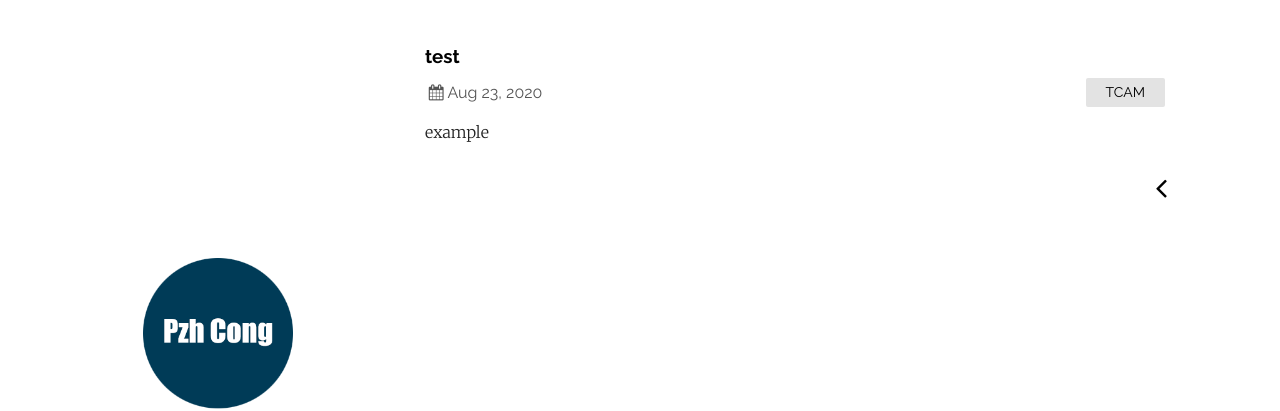
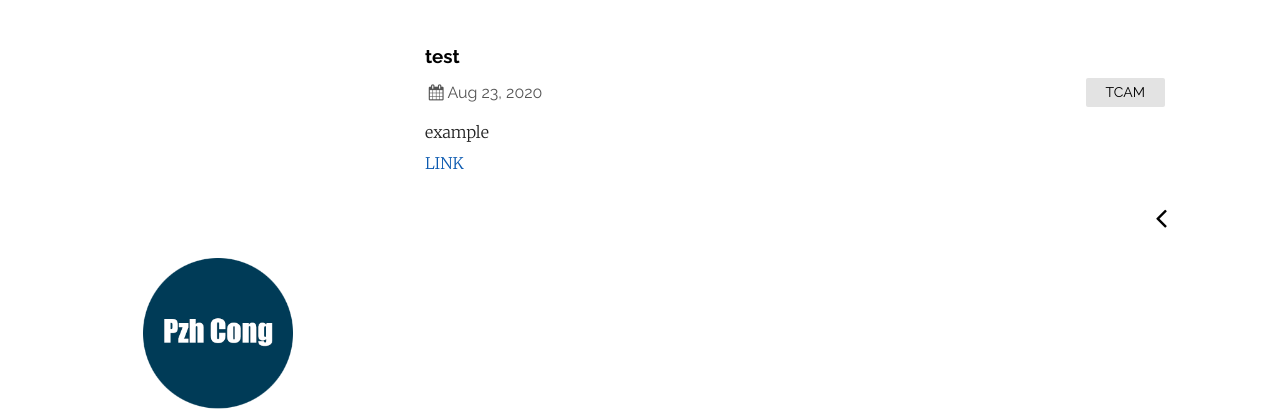
Before and after one commit to congpeizhuang/congpeizhuang.github.io, a Jekyll site: the page built from _posts/2020-08-23-welcome-to-jekyll.markdown, in a window 1280 px wide. Shown: the top 411 px of the page. Built offline with Jekyll 4.4.1, drawn with Linux system fonts in a browser that asks for light colours.

Commit message:
Update 2020-08-23-welcome-to-jekyll.markdown

```diff
--- a/_posts/2020-08-23-welcome-to-jekyll.markdown
+++ b/_posts/2020-08-23-welcome-to-jekyll.markdown
@@ -5,3 +5,4 @@ date: 2020-08-23
 categories: TCAM
 ---
 example
+[LINK](https://github.com/congpeizhuang/congpeizhuang.github.io/blob/master/assets/Neural%20Packet%20Routing.pdf)
```
